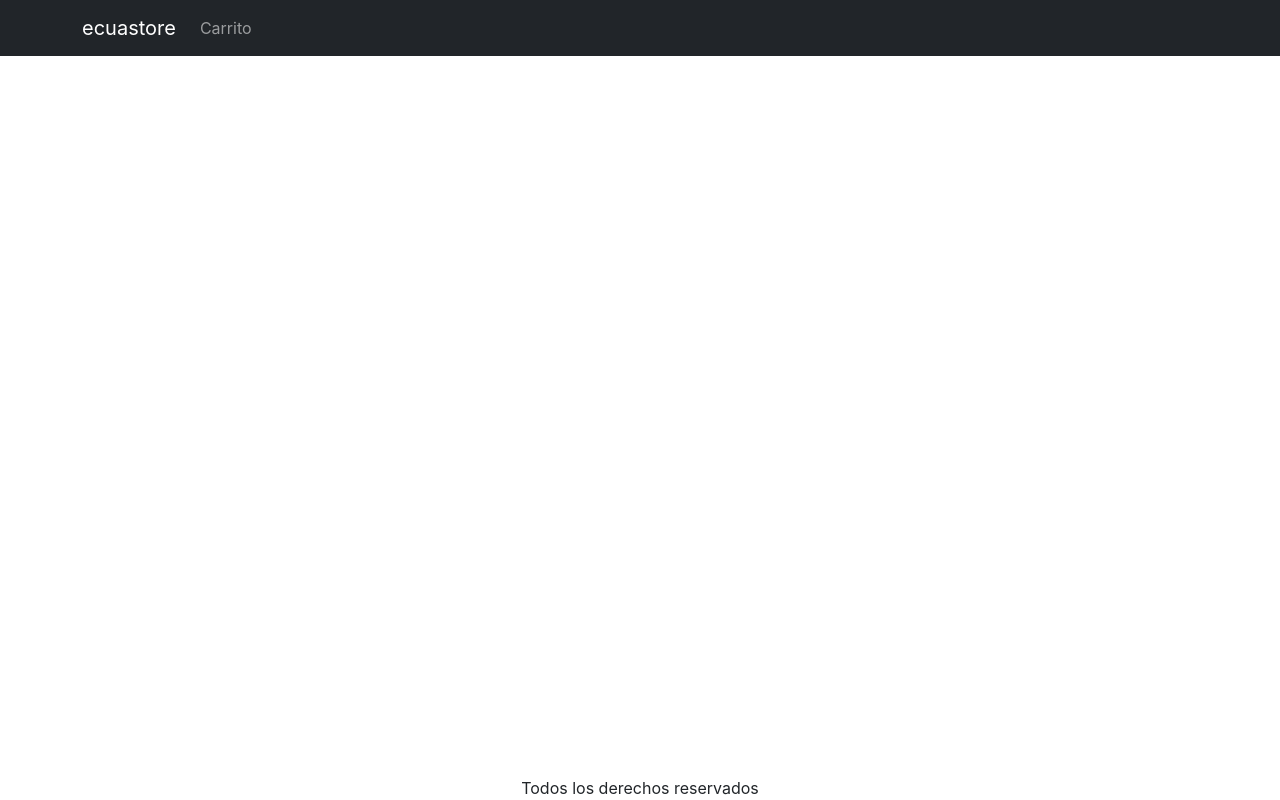
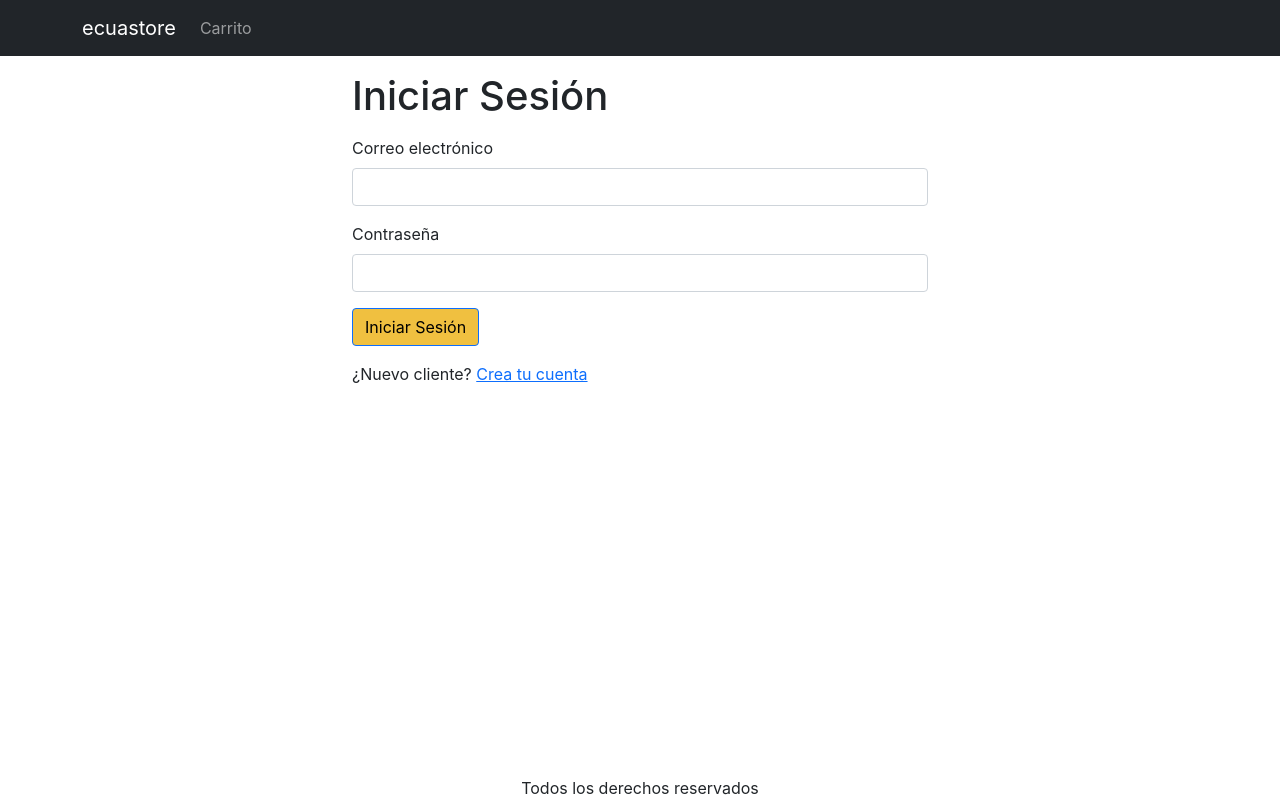
Before and after one commit to rinoarias/ecuastore, a React (Create React App) app in the folder frontend/: page /signin in a window 1280 px wide. Built offline with nearby package versions, Linux system fonts and the light colour scheme.

Commit message:
creacion-pantalla-inicio-sesion
creación pantalla inicio de sesion

```diff
--- a/frontend/src/App.js
+++ b/frontend/src/App.js
@@ -9,6 +9,7 @@
 import { useContext } from 'react';
 import { Store } from './Store';
 import CartScreen from './screens/CartScreen';
+import SigninScreen from './screens/SigninScreen';
 
 function App() {
   const { state } = useContext(Store);
@@ -40,6 +41,7 @@
             <Routes>
               <Route path="/product/:slug" element={<ProductScreen />} />
               <Route path="/cart" element={<CartScreen />} />
+              <Route path="/signin" element={<SigninScreen />} />
               <Route path="/" element={<HomeScreen />} />
             </Routes>
           </Container>
--- a/frontend/src/index.css
+++ b/frontend/src/index.css
@@ -43,3 +43,6 @@
 .img-thumbnail {
   height: 80px;
 }
+.small-container {
+  max-width: 600px;
+}
--- /dev/null
+++ b/frontend/src/screens/SigninScreen.js
@@ -0,0 +1,36 @@
+import { Link, useLocation } from 'react-router-dom';
+import Container from 'react-bootstrap/Container';
+import Form from 'react-bootstrap/Form';
+import Button from 'react-bootstrap/Button';
+import { Helmet } from 'react-helmet-async';
+
+export default function SigninScreen() {
+  const { search } = useLocation();
+  const redirectInUrl = new URLSearchParams(search).get('redirect');
+  const redirect = redirectInUrl ? redirectInUrl : '/';
+  return (
+    <Container className="small-container">
+      <Helmet>
+        <title>Iniciar Sesión</title>
+      </Helmet>
+      <h1 className="my-3">Iniciar Sesión</h1>
+      <Form>
+        <Form.Group className="mb-3" controlId="email">
+          <Form.Label>Correo electrónico</Form.Label>
+          <Form.Control type="email" required />
+        </Form.Group>
+        <Form.Group className="mb-3" controlId="password">
+          <Form.Label>Contraseña</Form.Label>
+          <Form.Control type="password" required />
+        </Form.Group>
+        <div className="mb-3">
+          <Button type="submit">Iniciar Sesión</Button>
+        </div>
+        <div className="mb-3">
+          ¿Nuevo cliente?{' '}
+          <Link to={`/signup?redirect=${redirect}`}>Crea tu cuenta</Link>
+        </div>
+      </Form>
+    </Container>
+  );
+}
```
